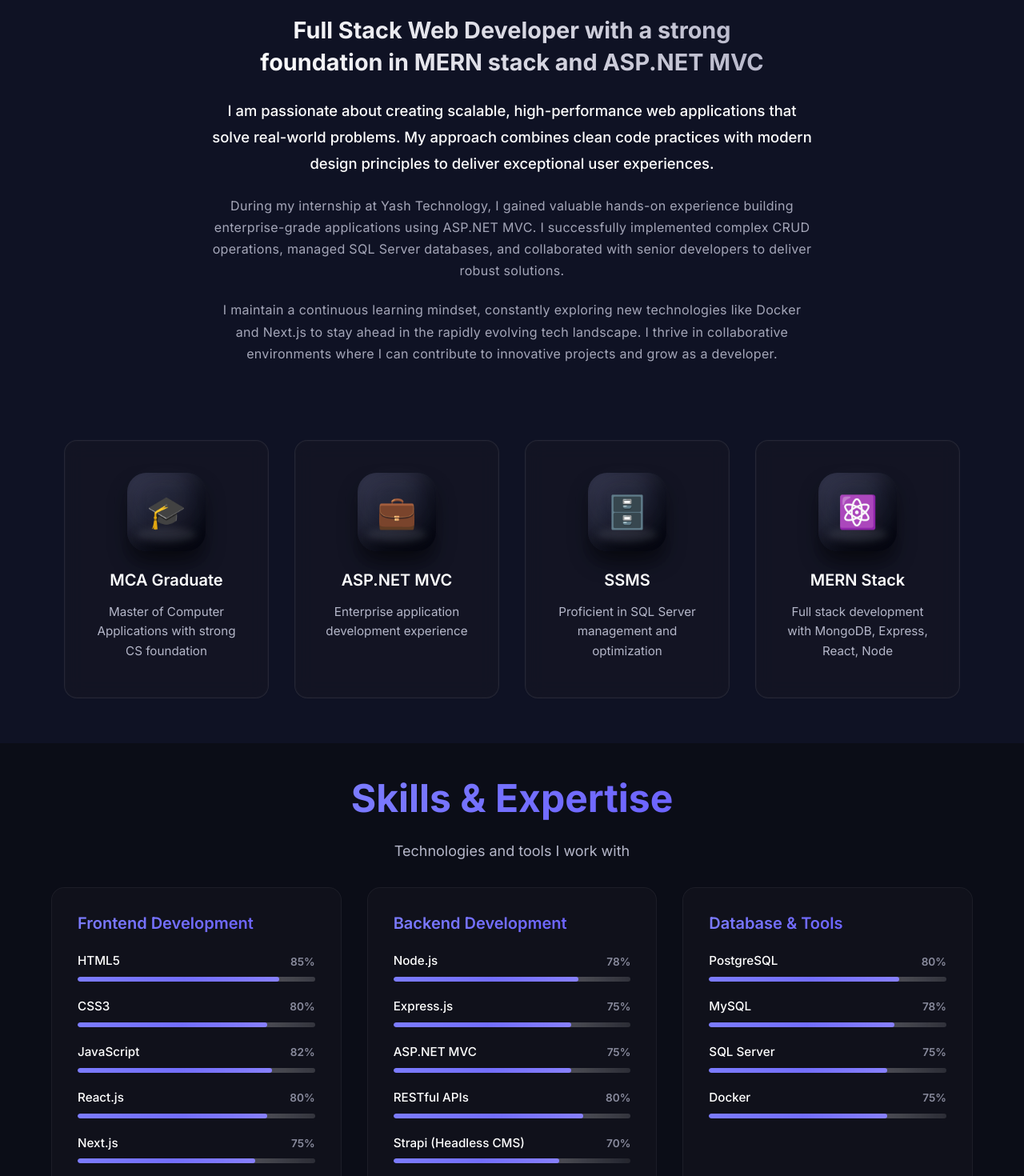
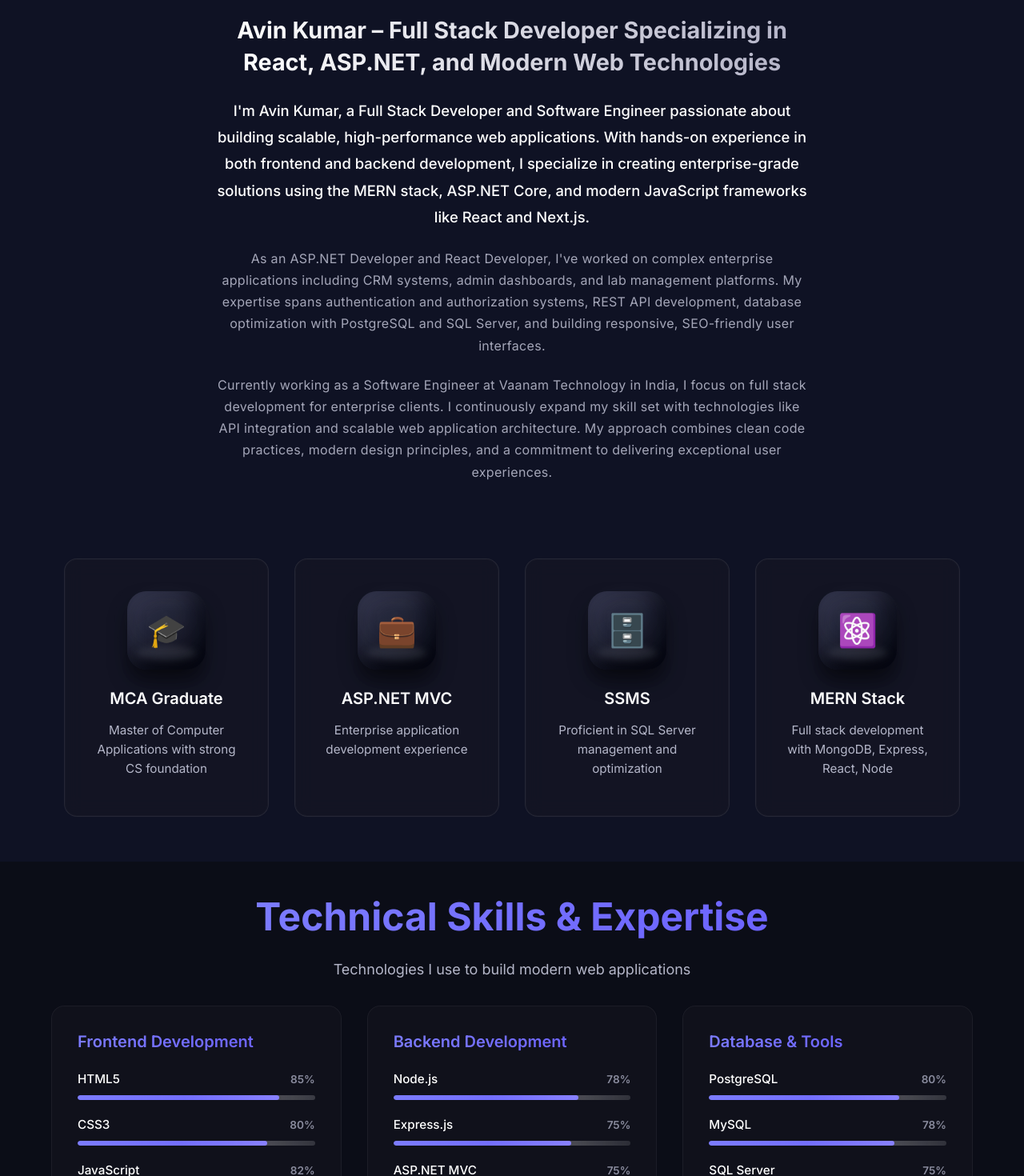
Before and after one commit to Avinkumar1443/protfolio, a React (Create React App) app: page / in a window 1280 px wide. Shown: the part 820-2290 px from the top of the page at 80% size. Built offline with nearby package versions, Linux system fonts and the light colour scheme; the HTML template or start-up script is replaced by a standard one.

Commit message:
SEO and Docker content remoev

```diff
--- a/public/index.html
+++ b/public/index.html
@@ -40,18 +40,33 @@
         "@context": "https://schema.org",
         "@type": "Person",
         "name": "Avin Kumar",
+        "alternateName": "Avin Kumar Developer",
         "jobTitle": "Full Stack Developer",
+        "description": "Full Stack Developer and Software Engineer specializing in React, Next.js, ASP.NET Core, and enterprise web application development",
         "url": "https://avinkumar.vercel.app",
         "sameAs": [
           "https://linkedin.com/in/avinkumarsubburam-s",
           "https://github.com/avinkumar"
         ],
-        "knowsAbout": ["React", "Next.js", "ASP.NET MVC", "MERN Stack", "PostgreSQL"],
+        "knowsAbout": ["React", "Next.js", "ASP.NET MVC", "ASP.NET Core", "JavaScript", "Full Stack Development", "MERN Stack", "PostgreSQL", "REST API Development", "Web Application Development", "Frontend Development", "Backend Development"],
+        "hasOccupation": {
+          "@type": "Occupation",
+          "name": "Full Stack Developer",
+          "occupationLocation": {
+            "@type": "City",
+            "name": "Coimbatore"
+          },
+          "skills": "React, Next.js, ASP.NET Core, JavaScript, PostgreSQL, REST APIs"
+        },
         "address": {
           "@type": "PostalAddress",
           "addressLocality": "Coimbatore",
           "addressRegion": "Tamil Nadu",
           "addressCountry": "IN"
+        },
+        "alumniOf": {
+          "@type": "EducationalOrganization",
+          "name": "MCA Graduate"
         }
       }
     </script>
--- a/src/components/About/About.jsx
+++ b/src/components/About/About.jsx
@@ -35,23 +35,18 @@ const About = () => {
                 <div className="about-content">
                     <div className="about-text scroll-animate">
                         <h3 className="about-intro">
-                            Full Stack Web Developer with a strong foundation in MERN stack and ASP.NET MVC
+                            Avin Kumar – Full Stack Developer Specializing in React, ASP.NET, and Modern Web Technologies
                         </h3>
 
                         <div className="about-paragraphs">
                             <p className="lead-text">
-                                I am passionate about creating scalable, high-performance web applications that solve real-world problems.
-                                My approach combines clean code practices with modern design principles to deliver exceptional user experiences.
+                                I'm Avin Kumar, a Full Stack Developer and Software Engineer passionate about building scalable, high-performance web applications. With hands-on experience in both frontend and backend development, I specialize in creating enterprise-grade solutions using the MERN stack, ASP.NET Core, and modern JavaScript frameworks like React and Next.js.
                             </p>
                             <p className="secondary-text">
-                                During my internship at Yash Technology, I gained valuable hands-on experience building enterprise-grade
-                                applications using ASP.NET MVC. I successfully implemented complex CRUD operations, managed SQL Server
-                                databases, and collaborated with senior developers to deliver robust solutions.
+                                As an ASP.NET Developer and React Developer, I've worked on complex enterprise applications including CRM systems, admin dashboards, and lab management platforms. My expertise spans authentication and authorization systems, REST API development, database optimization with PostgreSQL and SQL Server, and building responsive, SEO-friendly user interfaces.
                             </p>
                             <p className="secondary-text">
-                                I maintain a continuous learning mindset, constantly exploring new technologies like Docker and Next.js
-                                to stay ahead in the rapidly evolving tech landscape. I thrive in collaborative environments where I can
-                                contribute to innovative projects and grow as a developer.
+                                Currently working as a Software Engineer at Vaanam Technology in India, I focus on full stack development for enterprise clients. I continuously expand my skill set with technologies like API integration and scalable web application architecture. My approach combines clean code practices, modern design principles, and a commitment to delivering exceptional user experiences.
                             </p>
                         </div>
                     </div>
--- a/src/components/Footer/Footer.jsx
+++ b/src/components/Footer/Footer.jsx
@@ -52,7 +52,7 @@ const Footer = () => {
             <div className="container footer-grid">
                 <div className="footer-left">
                     <h3 className="gradient-text">Avin Kumar</h3>
-                    <p className="secondary-text">Web Development Enthusiast</p>
+                    <p className="secondary-text">Full Stack Developer | Coimbatore, India</p>
                 </div>
 
                 <div className="footer-center">
--- a/src/components/Hero/Hero.jsx
+++ b/src/components/Hero/Hero.jsx
@@ -33,11 +33,10 @@ const Hero = () => {
                         Hi, I'm <span className="text-gradient">Avin Kumar</span>
                     </h1>
                     <h2 className="hero-headline">
-                        Building Scalable & Modern Web Applications
+                        Full Stack Developer Building Enterprise Web Applications
                     </h2>
                     <p className="hero-description">
-                        MCA graduate passionate about building modern, responsive web applications using the MERN stack.
-                        Experienced in developing scalable solutions with ASP.NET MVC and Docker-based deployments.
+                        I'm Avin Kumar, a Full Stack Developer and Software Engineer specializing in modern web application development. With expertise in React, Next.js, and ASP.NET Core, I build scalable, high-performance solutions for enterprise clients and startups.
                     </p>
                     <div className="hero-actions">
                         <button className="btn btn-primary" onClick={scrollToProjects}>
--- a/src/components/Projects/Projects.jsx
+++ b/src/components/Projects/Projects.jsx
@@ -6,8 +6,8 @@ const Projects = () => {
         {
             title: 'EMC Lab Management System',
             role: 'Frontend Lead & Integration Specialist',
-            description: 'A specialized laboratory management system built for high-performance data handling and automated reporting workflows.',
-            category: 'Full Stack Development',
+            description: 'A specialized enterprise application for laboratory management built with React, Vite, and ASP.NET MVC. This full stack development project handles high-performance data visualization, automated reporting workflows, and secure role-based access control for enterprise clients.',
+            category: 'Enterprise Application Development',
             technologies: ['React', 'Vite', 'ASP.NET MVC', 'PostgreSQL'],
             features: [
                 'Automated complex lab testing workflows and report generation.',
@@ -22,8 +22,8 @@ const Projects = () => {
         {
             title: 'Marketing CMS Platform',
             role: 'Full Stack Developer',
-            description: 'A dynamic content management platform enabling the marketing team to manage product showcases and lead generation campaigns.',
-            category: 'Web Application',
+            description: 'A modern web application built with Next.js and Strapi headless CMS. As a Full Stack Developer, I architected SEO-optimized marketing pages, integrated REST APIs for real-time lead capture, and reduced content deployment time by 60%.',
+            category: 'Full Stack Web Development',
             technologies: ['Next.js', 'Strapi CMS', 'PostgreSQL'],
             features: [
                 'Architected a headless CMS content delivery system.',
@@ -38,8 +38,8 @@ const Projects = () => {
         {
             title: 'Enterprise CRM Solution',
             role: 'Core Feature Developer',
-            description: 'A comprehensive Customer Relationship Management solution handling large-scale business operations, events, and payments.',
-            category: 'Enterprise CRM',
+            description: 'A comprehensive CRM application development project handling large-scale business operations, events, and payment processing. Built with Next.js and ASP.NET MVC, featuring dynamic form engines, secure payment gateway integration, and optimized PostgreSQL queries for scalable web applications.',
+            category: 'Enterprise CRM Development',
             technologies: ['Next.js', 'ASP.NET MVC', 'PostgreSQL'],
             features: [
                 'Built dynamic form engines for custom field configuration.',
@@ -54,7 +54,7 @@ const Projects = () => {
         {
             title: 'Food Application',
             role: 'Frontend Developer',
-            description: 'A modern food ordering application designed for seamless user experience with real-time cart management.',
+            description: 'A responsive web application showcasing modern frontend development skills with HTML5, CSS3, JavaScript, and Bootstrap. Features real-time cart management, dynamic filtering, and interactive UI animations.',
             category: 'Frontend Development',
             technologies: ['HTML5', 'CSS3', 'JavaScript', 'Bootstrap'],
             features: [
@@ -68,8 +68,8 @@ const Projects = () => {
         {
             title: 'Cara E-commerce Website',
             role: 'Full Stack Developer',
-            description: 'A feature-rich e-commerce platform offering a complete shopping lifecycle from product browsing to checkout.',
-            category: 'Full Stack',
+            description: 'A full stack e-commerce web application with searchable product catalog, shopping cart persistence, and mobile-first responsive design. Demonstrates expertise in JavaScript development and modern web application architecture.',
+            category: 'Full Stack Development',
             technologies: ['HTML', 'CSS', 'JavaScript', 'Bootstrap', 'E-commerce'],
             features: [
                 'Searchable product catalog with category filters.',
@@ -86,7 +86,7 @@ const Projects = () => {
             <div className="container">
                 <div className="section-title scroll-animate">
                     <h2>Featured Projects</h2>
-                    <p className="section-subtitle">Real-world applications and professional work</p>
+                    <p className="section-subtitle">Real-world enterprise applications and web development projects</p>
                 </div>
 
                 <div className="projects-grid">
--- a/src/components/SEO/SEO.jsx
+++ b/src/components/SEO/SEO.jsx
@@ -2,9 +2,9 @@ import React from 'react';
 import { Helmet } from 'react-helmet-async';
 
 const SEO = ({ title, description, keywords, name, type, url, image }) => {
-    const siteTitle = "Avin Kumar | Full Stack Developer";
-    const defaultDescription = "Portfolio of Avin Kumar, a Full Stack Developer specializing in MERN stack, ASP.NET MVC, and Scalable Web Apps.";
-    const defaultKeywords = "Full Stack Developer, MERN Stack, React Developer, ASP.NET MVC, Web Development, Portfolio";
+    const siteTitle = "Avin Kumar | Full Stack Developer | React, ASP.NET & Next.js Expert";
+    const defaultDescription = "Avin Kumar is a Full Stack Developer specializing in React, Next.js, and ASP.NET Core. Experienced software engineer building enterprise web applications, CRM systems, and scalable REST APIs. Portfolio showcasing real-world projects.";
+    const defaultKeywords = "Avin Kumar, Avin Kumar developer, Avin Kumar portfolio, Full Stack Developer, React Developer, Next.js Developer, ASP.NET Developer, ASP.NET Core Developer, JavaScript Developer, Software Engineer, Web Application Developer, REST API Developer, MERN Stack Developer, Frontend Developer, Backend Developer, Full stack developer portfolio, React and ASP.NET developer, Enterprise web application developer";
     const siteUrl = "https://avinkumar.vercel.app/";
     const defaultImage = "https://avinkumar.vercel.app/og-image.jpg"; // You should ensure this image exists in public folder
 
--- a/src/components/Skills/Skills.jsx
+++ b/src/components/Skills/Skills.jsx
@@ -29,8 +29,7 @@ const Skills = () => {
             skills: [
                 { name: 'PostgreSQL', level: 80 },
                 { name: 'MySQL', level: 78 },
-                { name: 'SQL Server', level: 75 },
-                { name: 'Docker', level: 75 }
+                { name: 'SQL Server', level: 75 }
             ]
         },
         {
@@ -48,8 +47,8 @@ const Skills = () => {
         <section id="skills" className="section skills">
             <div className="container">
                 <div className="section-title scroll-animate">
-                    <h2>Skills & Expertise</h2>
-                    <p className="section-subtitle">Technologies and tools I work with</p>
+                    <h2>Technical Skills & Expertise</h2>
+                    <p className="section-subtitle">Technologies I use to build modern web applications</p>
                 </div>
 
                 <div className="skills-grid">
```
Also changed, not shown: src/components/Experience/Experience.jsx (+10 -10 lines).
